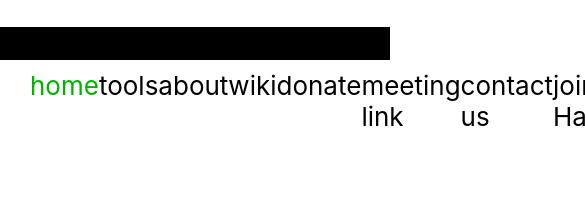
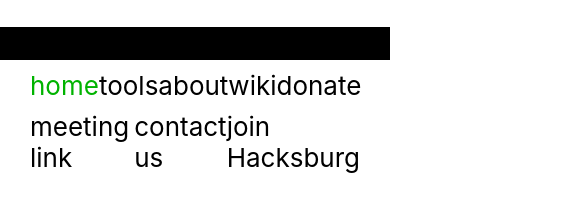
Before and after one commit to hunterirving/hacksburg_dot_org, a plain HTML site: page index.html in a window 390 px wide. Shown: the part 133-344 px from the top of the page, 585 px wide, since content can reach past the window. Drawn offline with Linux system fonts and the light colour scheme.

Commit message:
implemented responsive nav_links

```diff
--- a/index.html
+++ b/index.html
@@ -9,7 +9,7 @@
 	<body>
 		<div id="page_container" class="center">
 			<div id="header" class="center">
-				<img src="resources/hacksburg.svg" id="logo">
+				<img src="resources/hacksignia.svg" id="hacksignia">
 				<div id="header_text" class="noselect">
 					<h1>Hacksburg</h1>
 					<h3>Blacksburg's Community&nbspWorkshop</h3>
@@ -19,15 +19,27 @@
 				<div class="marquee">Hacksburg is Blacksburg's first makerspace.&nbsp&nbspOur weekly meetings are open to the public every Tuesday at 7:30pm (online and in person).</div>
 			</div>
 			<div id="inner_page_container">
-				<div id="nav_links">
-					<span><a id="current_page">home</a></span>
-					<span><a href="">tools</a></span>
-					<span><a href="">about</a></span>
-					<span><a href="">wiki</a></span>
-					<span><a href="">donate</a></span>
-					<span><a href="">meeting link</a></span>
-					<span><a href="">contact us</a></span>
-					<span><a href="">join Hacksburg</a></span>
+				<div class="nav_links nav_one_line">
+					<a class="current_page">home</a>
+					<a href="">tools</a>
+					<a href="">about</a>
+					<a href="">wiki</a>
+					<a href="">donate</a>
+					<a href="">meeting link</a>
+					<a href="">contact us</a>
+					<a href="">join Hacksburg</a>
+				</div>
+				<div class="nav_links nav_two_lines">
+					<a class="current_page">home</a>
+					<a href="">tools</a>
+					<a href="">about</a>
+					<a href="">wiki</a>
+					<a href="">donate</a>
+				</div>
+				<div class="nav_links nav_two_lines">
+					<a href="">meeting link</a>
+					<a href="">contact us</a>
+					<a href="">join Hacksburg</a>
 				</div>
 				<div id="card_feed">
 					<div class="card">
--- a/resources/hacksburg.css
+++ b/resources/hacksburg.css
@@ -1,6 +1,6 @@
 :root {
-	--darker-green: #00b300;
-	--lighter-green: #00cf00;
+	--darker_green: #00b300;
+	--lighter_green: #00cf00;
 	--white: #ffffff;
 	--black: #000000;
 }
@@ -24,7 +24,7 @@ body {
 	overflow: hidden;
 }
 
-#logo {
+#hacksignia {
 	max-width: 100px;
 	margin-right:15px;
 }
@@ -106,11 +106,9 @@ body {
 }
 
 #inner_page_container {
-	margin-right: 30px;
-	margin-left: 30px;
 }
 
-#nav_links {
+.nav_links {
 	font-size:26px;
 	font-weight:400;
 	margin:0px;
@@ -120,26 +118,37 @@ body {
 	justify-content: space-between;
 }
 
-#nav_links > span {
-	color: inherit;
+.nav_two_lines {
+	display: none;
 }
 
-#nav_links > span > a {
+.nav_links > a {
 	text-decoration: none;
-	color: inherit;
+	color: var(--black);
 	transition: color ease-in-out .15s;
 }
 
-#nav_links > span:hover {
-	color: var(--darker-green);
+.nav_links > a:hover {
+	color: var(--darker_green);
 }
 
-#nav_links > span > #current_page {
-	color: var(--darker-green);
+.nav_links > .current_page {
+	color: var(--darker_green);
 }
 
 
-@media only screen and (max-width: 1024px) {
+@media only screen and (max-width: 1083px) {
 	#inner_page_container {
+		padding-right: 30px;
+		padding-left: 30px;
 	}
 }
+
+@media only screen and (max-width: 1023px) {
+	.nav_one_line {
+		display: none;
+	}
+	.nav_two_lines {
+		display: flex;
+	}
+}
```
Also changed, not shown: resources/hacksignia.svg (renamed from resources/hacksburg.svg).
